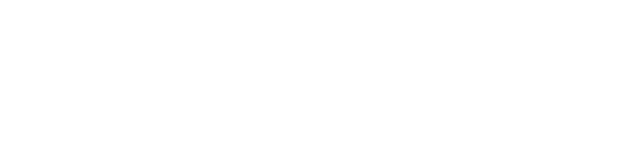
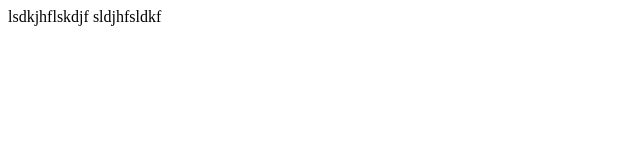
Before and after one commit to MohamedMessabihi/TP2, a plain HTML site: page index.html in a window 1280 px wide. Shown: the whole page, without its empty margins (0-640 px from the left). Drawn offline with Linux system fonts and the light colour scheme.

Commit message:
une autre modif

```diff
--- a/index.html
+++ b/index.html
@@ -2,6 +2,9 @@
 <html>
 <head>
 	<title> ceci est ma page index</title>
+
+	lsdkjhflskdjf
+	sldjhfsldkf
 </head>
 <body>
 
```
